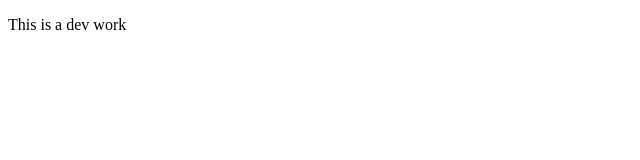
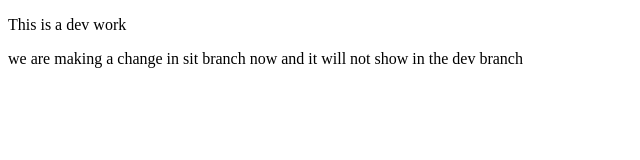
Before and after one commit to EttaJames/git-for-beginners, a plain HTML site: page dev.html in a window 1280 px wide. Shown: the whole page, without its empty margins (0-640 px from the left). Drawn offline with Linux system fonts and the light colour scheme.

Commit message:
made a change to the dev.html file

```diff
--- a/dev.html
+++ b/dev.html
@@ -7,5 +7,6 @@
 </head>
 <body>
     <p>This is a dev work</p>
+    <p>we are making a change in sit branch now and it will not show in the dev branch</p>
 </body>
 </html>
```
